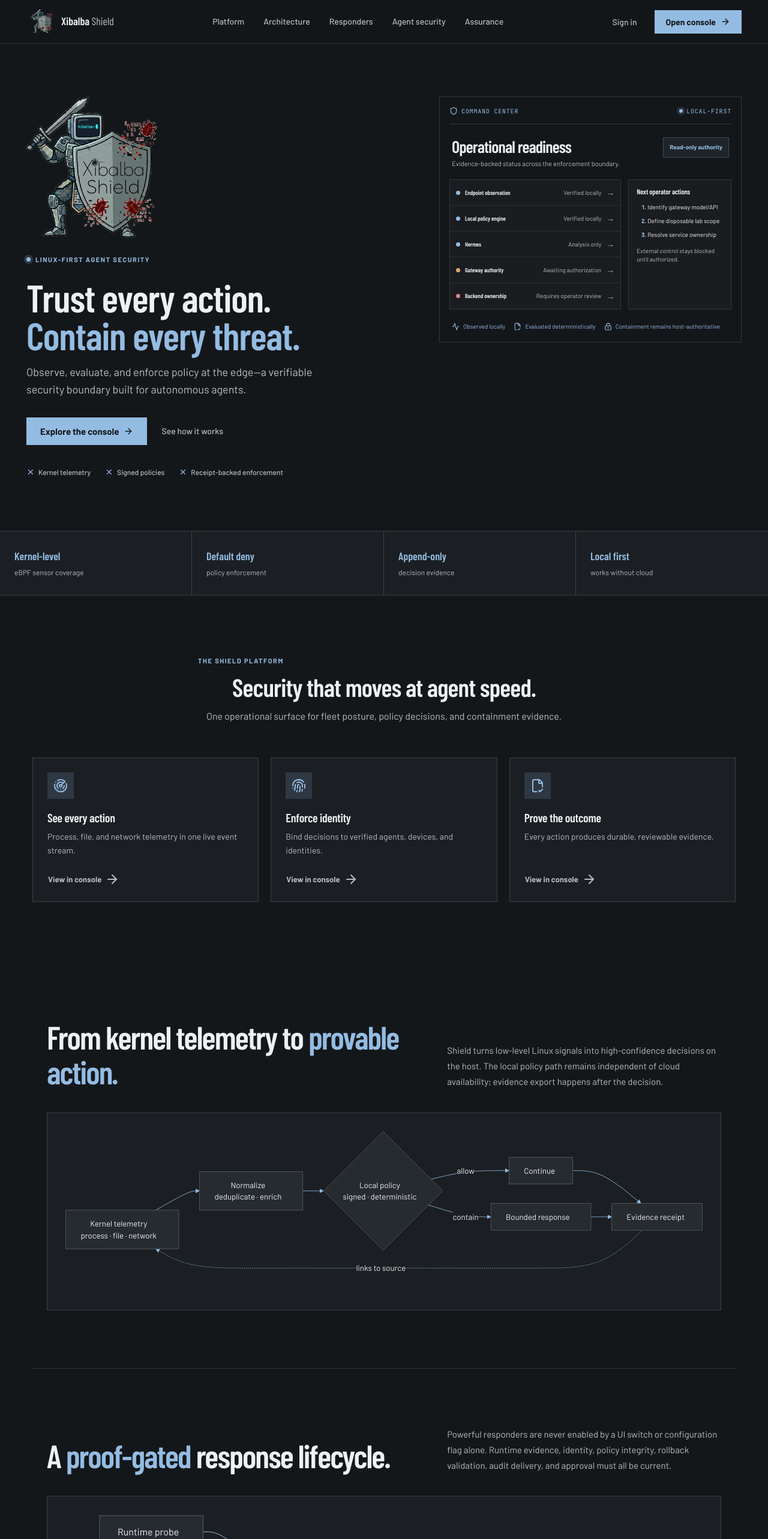
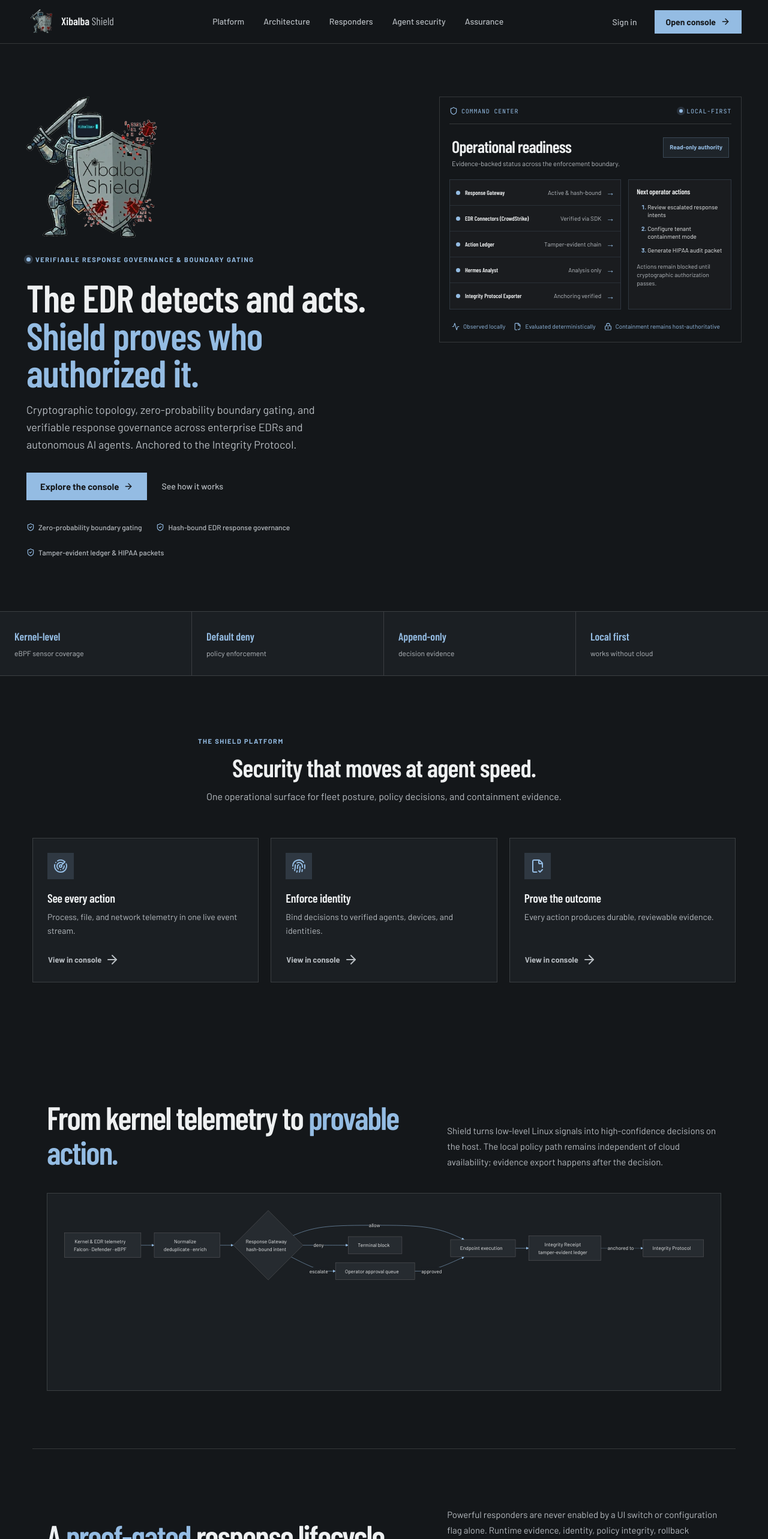
Before and after one commit to XibalbaTechSol/xibalba-shield, a React (Vite) app in the folder ui/: page / in a window 1280 px wide. Shown: the top 2566 px of the page at 60% size. Built offline with nearby package versions, Linux system fonts and the light colour scheme; no server answers.

Commit message:
docs: align Shield narrative with navigation physics and EDR response governance

```diff
--- a/ui/src/components/Landing.jsx
+++ b/ui/src/components/Landing.jsx
@@ -1,37 +1,38 @@
-import { Activity, ArrowRight, Crosshair, FileCheck2, Fingerprint, LockKeyhole, Radar, RotateCcw, Settings2, Shield, SquareTerminal, Workflow, X } from 'lucide-react'
+import { Activity, ArrowRight, Crosshair, FileCheck2, Fingerprint, LockKeyhole, Radar, RotateCcw, Settings2, Shield, ShieldCheck, SquareTerminal, Workflow } from 'lucide-react'
 import { Brand } from './Brand'
 import { MermaidDiagram } from './MermaidDiagram'
 
 const DECISION_FLOW = `flowchart LR
-  A[Kernel telemetry<br/>process · file · network] --> B[Normalize<br/>deduplicate · enrich]
-  B --> C{Local policy<br/>signed · deterministic}
-  C -->|allow| D[Continue]
-  C -->|contain| E[Bounded response]
-  D --> F[Evidence receipt]
-  E --> F
-  F -. links to source .-> A`
+  A[Kernel & EDR telemetry<br/>Falcon · Defender · eBPF] --> B[Normalize<br/>deduplicate · enrich]
+  B --> C{Response Gateway<br/>hash-bound intent}
+  C -->|allow| D[Endpoint execution]
+  C -->|escalate| G[Operator approval queue]
+  G -->|approved| D
+  C -->|deny| H[Terminal block]
+  D --> F[Integrity Receipt<br/>tamper-evident ledger]
+  F -. anchored to .-> P[Integrity Protocol]`
 
 const RESPONSE_FLOW = `flowchart LR
-  A[Runtime probe] --> E{Every proof valid?}
-  B[Device identity] --> E
-  C[Policy signature] --> E
-  D[Operator approval] --> E
-  E -->|yes| F[Fresh readiness artifact]
-  E -->|no| G[Fail closed]
-  F --> H[Freeze cgroup]
-  F --> I[Kill process]
-  F --> J[Block network flow]`
+  A[Response Intent] --> E{Cryptographic Gate}
+  B[Actor DID & role] --> E
+  C[Policy hash] --> E
+  D[Two-person approval] --> E
+  E -->|allow / approved| F[Atomic Consume]
+  E -->|deny / expired| G[Fail Closed]
+  F --> H[EDR: Contain Host]
+  F --> I[EDR: Kill Process]
+  F --> J[OS: cgroup freeze]`
 
 const AGENT_FLOW = `flowchart LR
-  A[Agent request] --> B[Ingress guardrail]
-  B --> C[Model and retrieval checks]
-  C --> D[Tool pre-action gate]
-  D --> E[Kernel-observed execution]
+  A[Agent intent] --> B[Cryptographic boundary gate]
+  B --> C[Geometric traversal checks]
+  C --> D[Response intent gateway]
+  D --> E[EDR / Kernel execution]
   E --> F[Post-action verification]
-  F --> G[Correlated evidence]
-  H[Signed local policy] -. governs .-> B
+  F --> G[Attested evidence chain]
+  H[Signed tenant policy] -. governs .-> B
   H -. governs .-> D
-  I[Process · file · network sensors] -. observes .-> E`
+  I[Sensors & EDR connectors] -. observes .-> E`
 
 export function Landing({ next }) {
   return (
@@ -63,14 +64,14 @@ export function Landing({ next }) {
             height="691"
           />
           <p className="eyebrow">
-            <span aria-hidden="true" /> LINUX-FIRST AGENT SECURITY
+            <span aria-hidden="true" /> VERIFIABLE RESPONSE GOVERNANCE &amp; BOUNDARY GATING
           </p>
           <h1>
-            Trust every action.<br />
-            <em>Contain every threat.</em>
+            The EDR detects and acts.<br />
+            <em>Shield proves who authorized it.</em>
           </h1>
           <p className="lede">
-            Observe, evaluate, and enforce policy at the edge—a verifiable security boundary built for autonomous agents.
+            Cryptographic topology, zero-probability boundary gating, and verifiable response governance across enterprise EDRs and autonomous AI agents. Anchored to the Integrity Protocol.
           </p>
           <div className="hero-actions">
             <button className="primary big" onClick={next}>
@@ -79,9 +80,9 @@ export function Landing({ next }) {
             <a href="#platform" className="learn-more-link">See how it works</a>
           </div>
           <div className="checks">
-            <span><X aria-hidden="true" /> Kernel telemetry</span>
-            <span><X aria-hidden="true" /> Signed policies</span>
-            <span><X aria-hidden="true" /> Receipt-backed enforcement</span>
+            <span><ShieldCheck aria-hidden="true" /> Zero-probability boundary gating</span>
+            <span><ShieldCheck aria-hidden="true" /> Hash-bound EDR response governance</span>
+            <span><ShieldCheck aria-hidden="true" /> Tamper-evident ledger &amp; HIPAA packets</span>
           </div>
         </div>
 
@@ -91,14 +92,14 @@ export function Landing({ next }) {
           <div className="preview-body">
             <div className="preview-capabilities">
               {[
-                ['Endpoint observation', 'Verified locally', 'green'],
-                ['Local policy engine', 'Verified locally', 'green'],
-                ['Hermes', 'Analysis only', 'blue'],
-                ['Gateway authority', 'Awaiting authorization', 'amber'],
-                ['Backend ownership', 'Requires operator review', 'red'],
+                ['Response Gateway', 'Active & hash-bound', 'green'],
+                ['EDR Connectors (CrowdStrike)', 'Verified via SDK', 'green'],
+                ['Action Ledger', 'Tamper-evident chain', 'green'],
+                ['Hermes Analyst', 'Analysis only', 'blue'],
+                ['Integrity Protocol Exporter', 'Anchoring verified', 'green'],
               ].map(([label, state, tone]) => <div className="preview-row" key={label}><span className={`preview-dot ${tone}`} /><b>{label}</b><em>{state}</em><span className="preview-arrow">→</span></div>)}
             </div>
-            <aside className="preview-actions"><h3>Next operator actions</h3><ol><li>Identify gateway model/API</li><li>Define disposable lab scope</li><li>Resolve service ownership</li></ol><small>External control stays blocked until authorized.</small></aside>
+            <aside className="preview-actions"><h3>Next operator actions</h3><ol><li>Review escalated response intents</li><li>Configure tenant containment mode</li><li>Generate HIPAA audit packet</li></ol><small>Actions remain blocked until cryptographic authorization passes.</small></aside>
           </div>
           <div className="preview-footer"><span><Activity size={13} /> Observed locally</span><span><FileCheck2 size={13} /> Evaluated deterministically</span><span><LockKeyhole size={13} /> Containment remains host-authoritative</span></div>
         </div>
```
Also changed, not shown: 3 other files (tests, documents, lock files or other folders).
